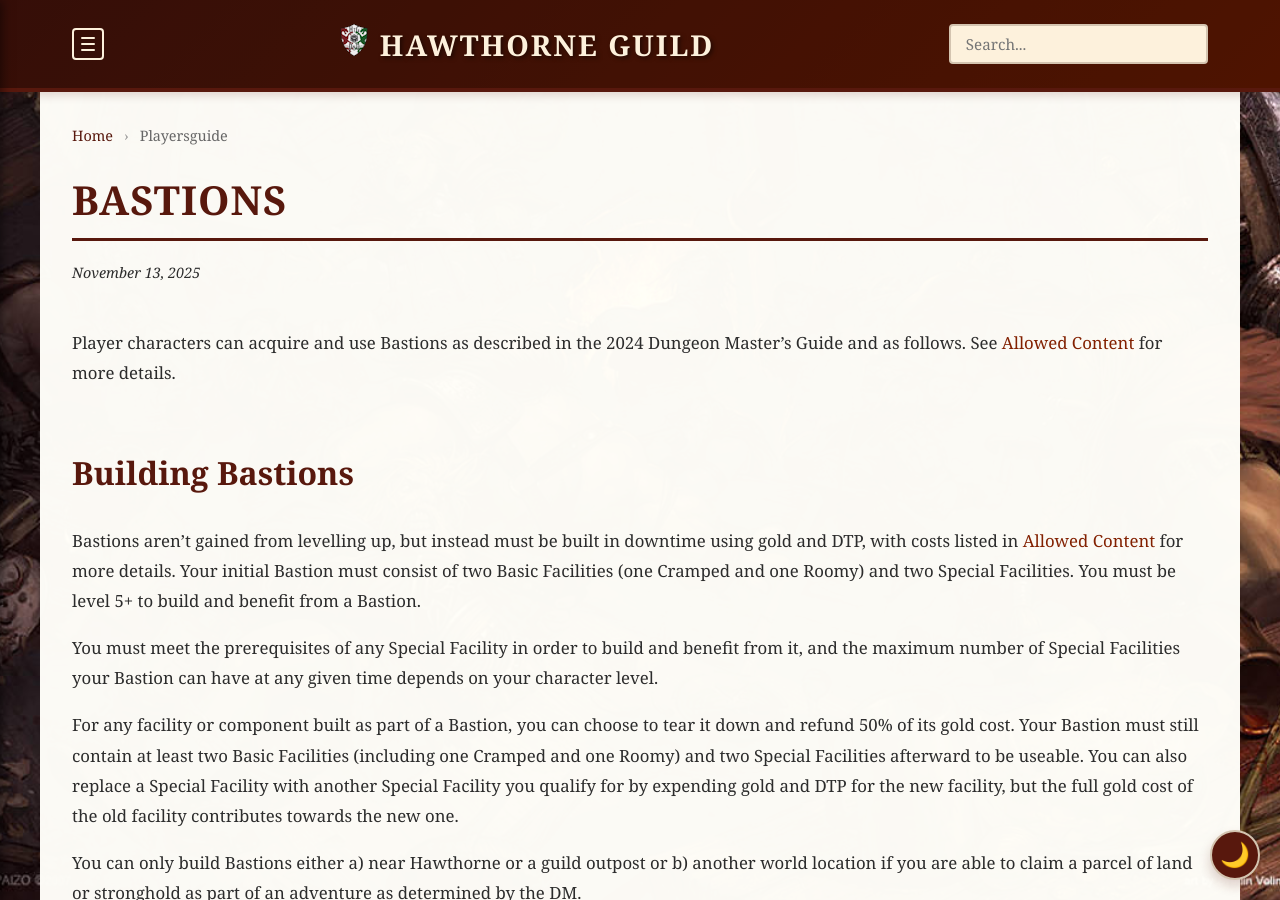
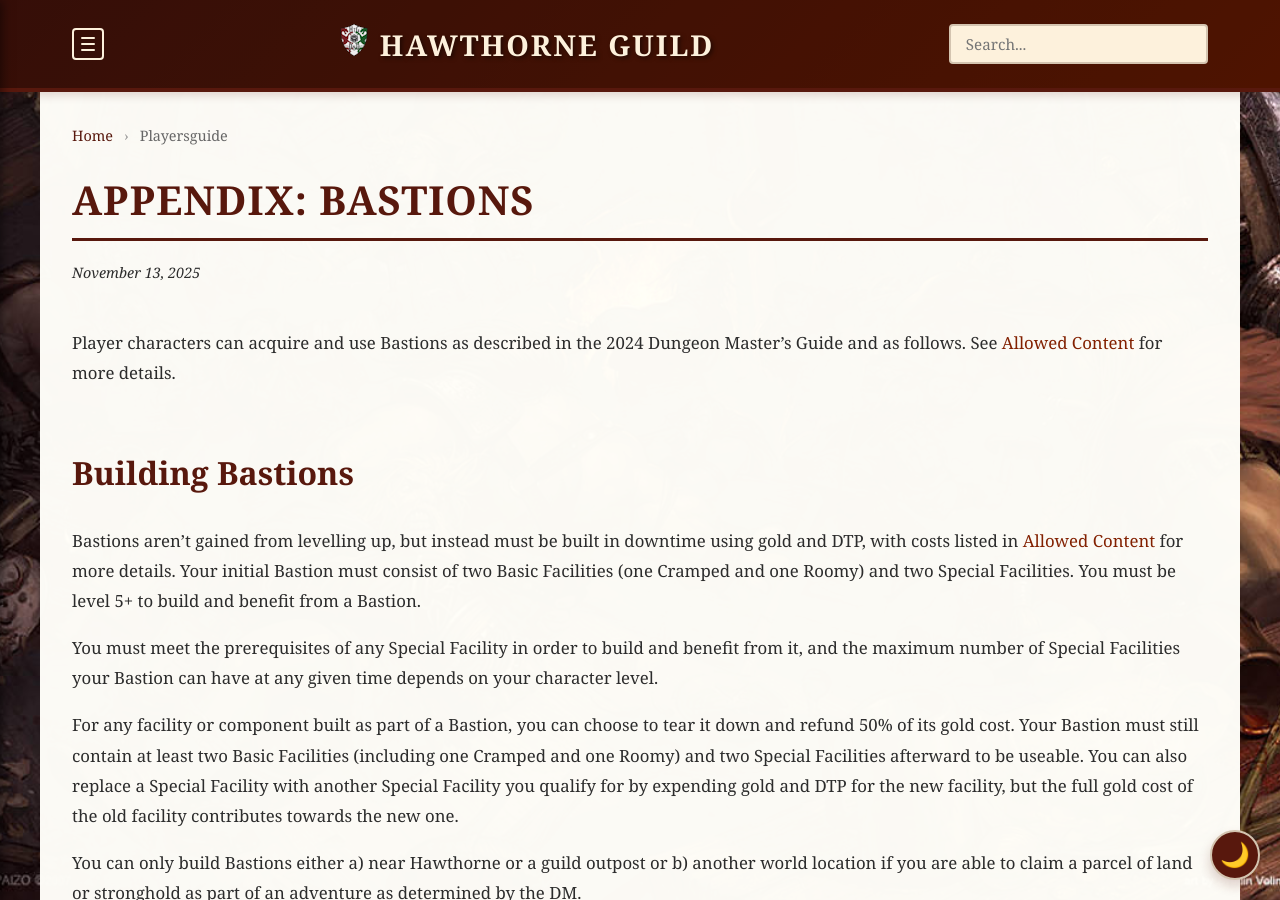
Before and after one commit to coconutswallow/Guides, a Jekyll site: the page built from _playersguide/bastions.md, in a window 1280 px wide and 900 px high. Built offline with Jekyll 4.4.1, drawn with Linux system fonts in a browser that asks for light colours; comment, search, counter and statistics services are not loaded.

Commit message:
fix bastions

```diff
--- a/_playersguide/bastions.md
+++ b/_playersguide/bastions.md
@@ -1,6 +1,6 @@
 ---
 layout: doc
-title: "Bastions"
+title: "Appendix: Bastions"
 order: 91
 background_image: /assets/images/tavern_brawl.jpg
 ---
```
Also changed, not shown: _playersguide/index.md (+2 -0 lines).
